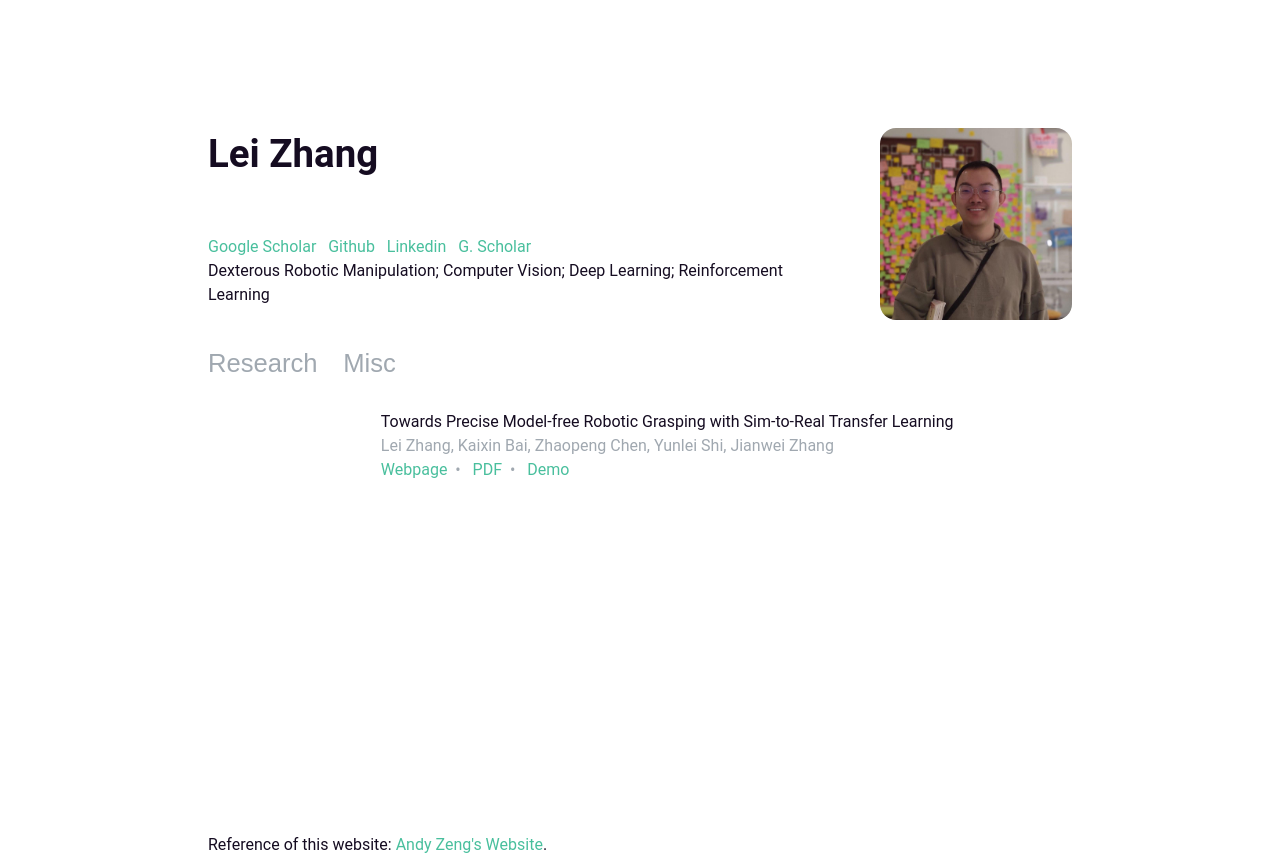
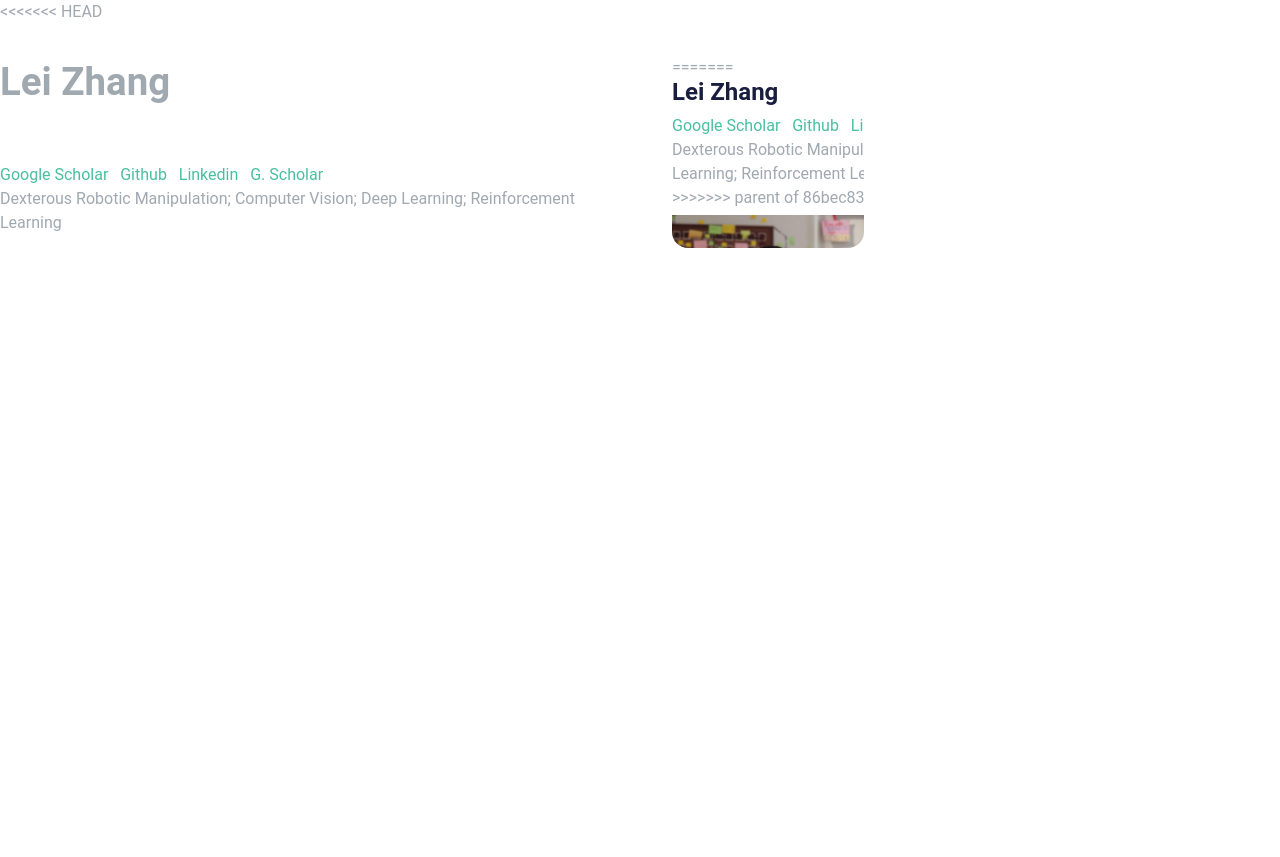
Before and after one commit to leizhang-public/leizhang-public.github.io, a plain HTML site: page index.html in a window 1280 px wide. After the commit the page ends 800 px from the top, so only its background shows below. Drawn offline with Linux system fonts and the light colour scheme; grey boxes are pictures that could not be loaded; a web font is replaced by a local one.

Commit message:
revert template

```diff
--- a/index.html
+++ b/index.html
@@ -21,6 +21,7 @@
             </header> -->
             <!-- style="padding-bottom:1em" -->
 
+<<<<<<< HEAD
             <div id="intro">
                 <div id="intro-text">
                     <h1><b>Lei Zhang</b></h1>
@@ -36,6 +37,25 @@
                     Dexterous Robotic Manipulation; Computer Vision; Deep Learning; Reinforcement Learning
                 </div>
                 <div id="intro-image">
+=======
+            <div class="contact half">
+                <div id="profile-name">
+                    <h><b>Lei Zhang</b></h>
+                </div>
+                <br>
+                <a href="https://scholar.google.com/citations?hl=zh-CN&user=I31H3UAAAAAJ">Google Scholar</a>
+                &nbsp;
+                <a href="https://github.com/leizhang-public">Github</a>
+                &nbsp;
+                <a href="https://www.linkedin.com/in/lei-zhang-cn-de">Linkedin</a>
+                &nbsp;
+                <a href="https://scholar.google.de/citations?user=I31H3UAAAAAJ&hl=en">G. Scholar</a>&nbsp;
+                <br>
+                Dexterous Robotic Manipulation; Computer Vision; Deep Learning; Reinforcement Learning
+            </div>
+            <div class="profile half">
+                <div id="profile">
+>>>>>>> parent of 86bec83... change format of image and width of page
                     <img src="images/lei-zhang.png">
                     <div style="clear: both;"></div>
                 </div>
--- a/style.css
+++ b/style.css
@@ -52,10 +52,16 @@ table {
 }
 
 #main {
+<<<<<<< HEAD
     width: 54em;
     margin: 0px auto;
     position: relative;
     min-height: 100vh;
+=======
+    width: 960px;
+    margin: 0px auto;
+    color: #a0a8b0;
+>>>>>>> parent of 86bec83... change format of image and width of page
 }
 
 p {
@@ -97,6 +103,61 @@ h1 {
     /*border-bottom: 1px solid #ddd;*/
 }
 
+<<<<<<< HEAD
+=======
+/**************************************************/
+
+#profile {
+    padding: 30px 0px 17px 30px;
+    border-bottom: 1px solid #ddd;
+    margin-bottom: 20px;
+}
+
+#profile-name {
+    width: 100%;
+    font-size: 24px;
+    line-height: 24px;
+    color: #191e3f;
+    margin-bottom: 10px;
+    float: left;
+}
+
+#profile img {
+    height: 180px;
+    margin-top: 5px;
+    float: left;
+    margin-right: 30px;
+}
+
+#profile p {
+    margin-bottom: 13px;
+}
+
+#profile-desc {
+    width: 100%;
+    float: left;
+}
+
+/**************************************************/
+
+.paper p {
+    margin-left: 30px;
+}
+
+.paper img {
+    margin-left: 30px;
+    width: 900px;
+    margin-bottom: 30px;
+}
+.paper p a:hover {
+    border-bottom: 1px solid #a4dfce;
+}
+
+.paper a:hover {
+    border-bottom: none;
+}
+
+>>>>>>> parent of 86bec83... change format of image and width of page
 
 /**************************************************/
 /* Profile image and description. */
```
